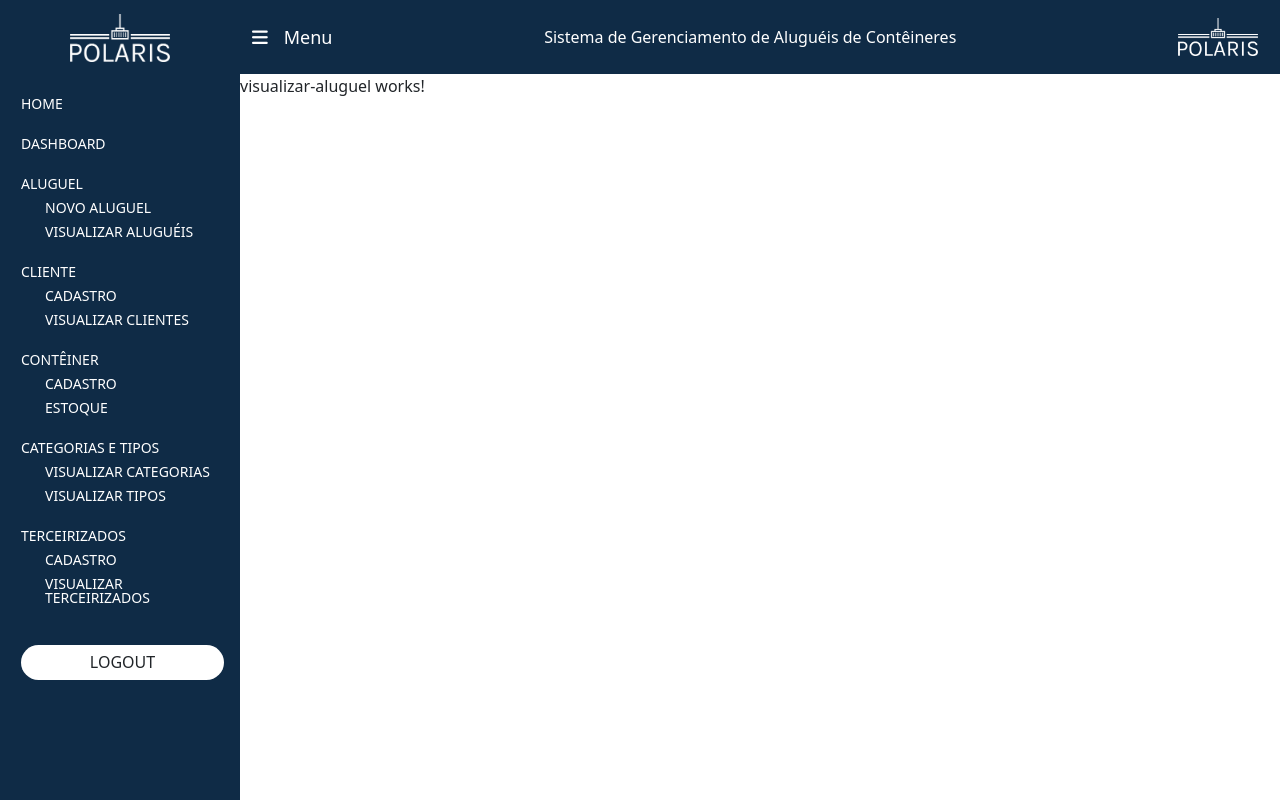
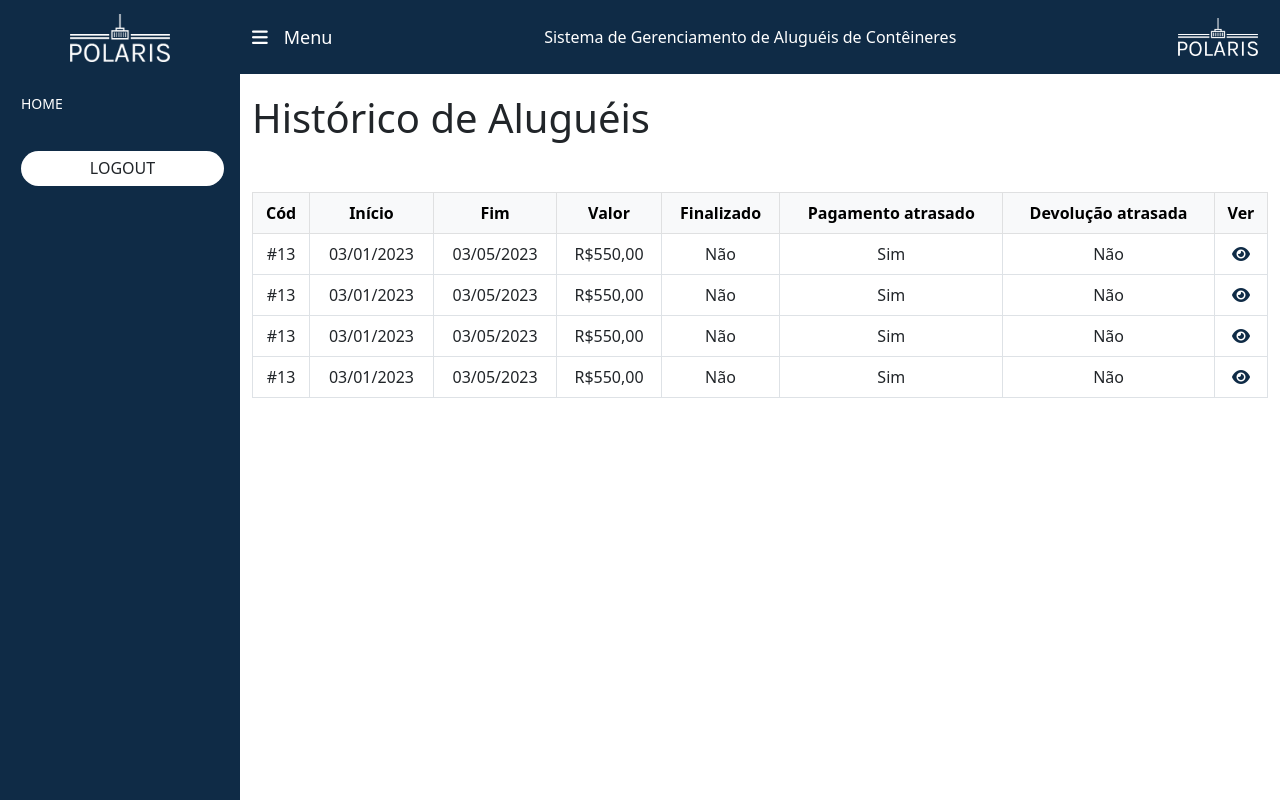
Before and after one commit to leclm/polaris, an Angular app in the folder polaris/: page /cliente/visualizar-aluguel in a window 1280 px wide. Built offline with nearby package versions, Linux system fonts and the light colour scheme.

Commit message:
Implementa tela home do cliente e muda menu

```diff
--- a/polaris/src/app/app.component.html
+++ b/polaris/src/app/app.component.html
@@ -1,11 +1,18 @@
 <div class="d-flex" id="wrapper">
-  <!-- Sidebar -->
   <div class="sidebar-wrapper" [ngClass]="status ? 'hide' : 'show'">
     <div class="sidebar-heading">
       <a id="link-home" href="#">
         <img class="logo" loading="lazy" class="lozad" src="../assets/images/png/polaris-high-resolution-logo-white-on-transparent-background.png" alt="Logo Polaris" title="Logo Polaris" data-loaded="true">
       </a>
     </div>
+
+    <!-- Menu Cliente  -->
+    <ul class="list-group list-group-flush">
+      <li class="mb-3"><a href="#">Home</a></li>
+      <li class="container-logout"><a href="#"><button type="button" class="btn">Logout</button></a></li>
+    </ul>
+
+    <!-- Menu funcionário
     <ul class="list-group list-group-flush">
       <li class="mb-3"><a href="#">Home</a></li>
       <li class=" mb-3"><a href="#">Dashboard</a></li>
@@ -31,11 +38,9 @@
       <li class="ms-4 mb-3"><a href="#">Visualizar Terceirizados</a></li>
 
       <li class="container-logout"><a href="#"><button type="button" class="btn">Logout</button></a></li>
-    </ul>
+    </ul>-->
   </div>
-  <!-- /#sidebar-wrapper -->
 
-  <!-- Page Content -->
   <div class="page-content-wrapper">
     <nav class="navbar navbar-expand-lg navbar-light">
       <div class="container-fluid">
--- a/polaris/src/app/app.component.scss
+++ b/polaris/src/app/app.component.scss
@@ -1,6 +1,6 @@
 $dark-blue: #0f2b46;
 $white: #fff;
-$aqua: #18e2c4;
+$aqua: #0fbda3;
 $greyish-blue: #30536F;
 
 body {
--- a/polaris/src/app/cliente/visualizar-aluguel/visualizar-aluguel.component.html
+++ b/polaris/src/app/cliente/visualizar-aluguel/visualizar-aluguel.component.html
@@ -1 +1,86 @@
-<p>visualizar-aluguel works!</p>
+<div class="historico-alugueis container-fluid">
+  <h1>Histórico de Aluguéis</h1>
+
+  <div class="table-responsive">
+    <table class="table align-middle text-center table-bordered">
+      <thead class="table-light">
+        <tr>
+          <th>Cód</th>
+          <th>Início</th>
+          <th>Fim</th>
+          <th>Valor</th>
+          <th>Finalizado</th>
+          <th>Pagamento atrasado</th>
+          <th>Devolução atrasada</th>
+          <th>Ver</th>
+        </tr>
+      </thead>
+      <tbody>
+        <tr>
+          <td>#13</td>
+          <td>03/01/2023</td>
+          <td>03/05/2023</td>
+          <td>R$550,00</td>
+          <td>Não</td>
+          <td>Sim</td>
+          <td>Não</td>
+          <td>
+            <a href="#">
+              <i class="fa fa-eye" aria-hidden="true"></i>
+            </a>
+          </td>
+        </tr>
+        <tr>
+          <td>#13</td>
+          <td>03/01/2023</td>
+          <td>03/05/2023</td>
+          <td>R$550,00</td>
+          <td>Não</td>
+          <td>Sim</td>
+          <td>Não</td>
+          <td>
+            <a href="#">
+              <i class="fa fa-eye" aria-hidden="true"></i>
+            </a>
+          </td>
+        </tr>
+        <tr>
+          <td>#13</td>
+          <td>03/01/2023</td>
+          <td>03/05/2023</td>
+          <td>R$550,00</td>
+          <td>Não</td>
+          <td>Sim</td>
+          <td>Não</td>
+          <td>
+            <a href="#">
+              <i class="fa fa-eye" aria-hidden="true"></i>
+            </a>
+          </td>
+        </tr>
+        <tr>
+          <td>#13</td>
+          <td>03/01/2023</td>
+          <td>03/05/2023</td>
+          <td>R$550,00</td>
+          <td>Não</td>
+          <td>Sim</td>
+          <td>Não</td>
+          <td>
+            <a href="#">
+              <i class="fa fa-eye" aria-hidden="true"></i>
+            </a>
+          </td>
+        </tr>
+      </tbody>
+    </table>
+  </div>
+
+  <!--
+  <div class="ctn-btn d-flex justify-content-evenly mt-4">
+    <a href="#">Ver contrato</a>
+    <a href="#">Ver detalhes do aluguel</a>
+    <a href="#">Realizar pagamento PayPal</a>
+  </div>
+  -->
+</div>
--- a/polaris/src/app/cliente/visualizar-aluguel/visualizar-aluguel.component.scss
+++ b/polaris/src/app/cliente/visualizar-aluguel/visualizar-aluguel.component.scss
@@ -0,0 +1,45 @@
+$dark-blue: #0f2b46;
+$white: #fff;
+$aqua: #0fbda3;
+$greyish-blue: #30536F;
+
+.historico-alugueis {
+  h1 {
+    margin: 20px 0 50px;
+  }
+
+  .fa-eye {
+    color: $dark-blue;
+
+  }
+  .fa-eye:hover {
+    color: $aqua;
+  }
+
+  .ctn-btn {
+    flex-direction: column;
+    a {
+      border-radius: 50px;
+      text-decoration: none;
+      padding: 0.3rem 1rem;
+      margin: 10px 0;
+      border: 1px solid transparent;
+      background-color: $dark-blue;
+      color: $white;
+      text-align: center;
+    }
+    :hover {
+      color: unset;
+      background-color: $aqua;
+    }
+  }
+}
+
+@media (min-width: 768px) {
+  .ctn-btn {
+    flex-direction: row !important;
+    a {
+      width: 22%;
+    }
+  }
+}
```
